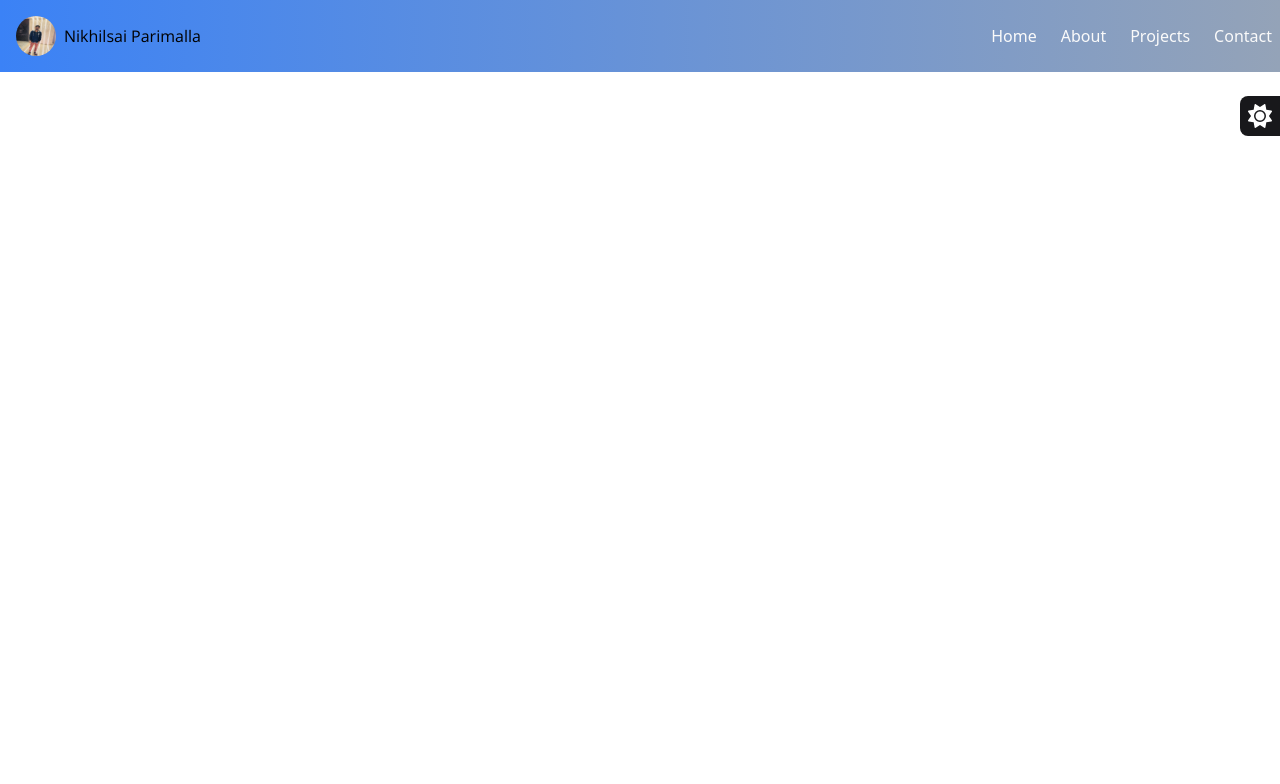
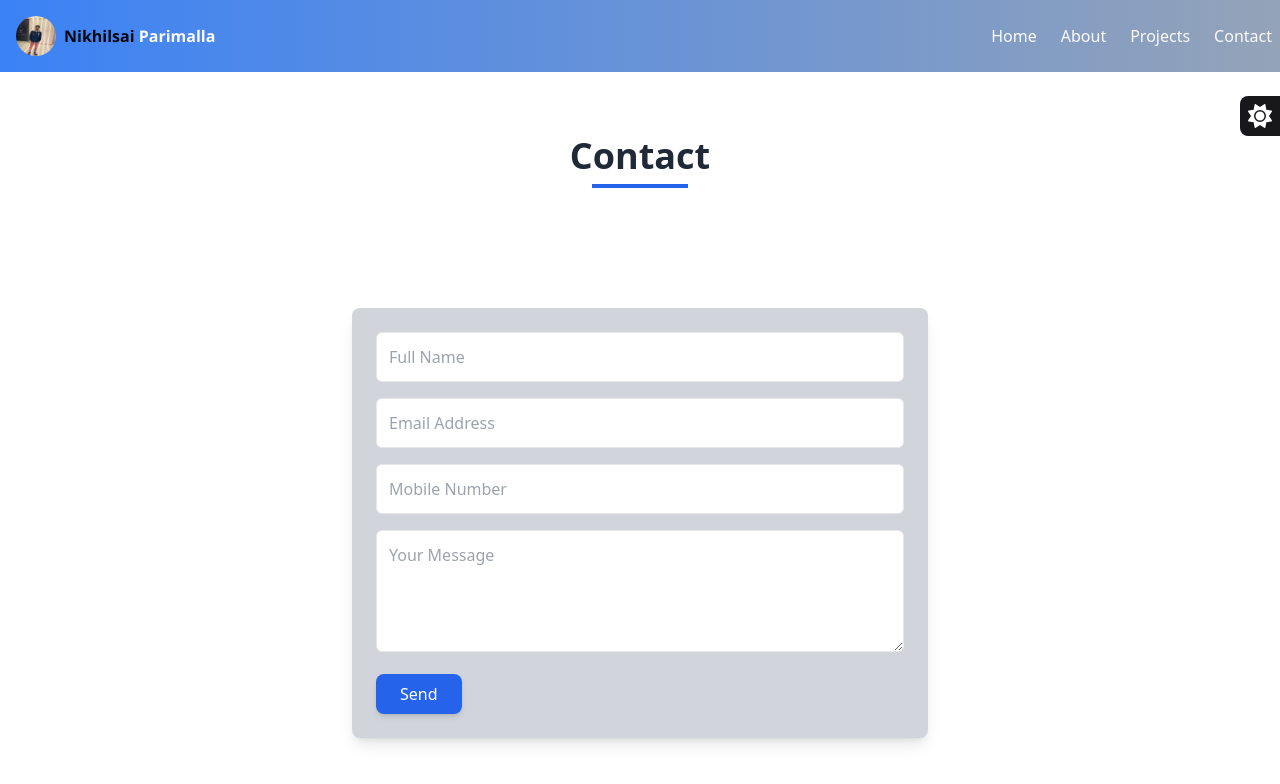
Before and after one commit to naustd/nikhilsai-portfolio, a React (Create React App) app: page /contact in a window 1280 px wide. Shown: the top 784 px of the page. Built offline with nearby package versions, Linux system fonts and the light colour scheme.

Commit message:
contact_page_created

```diff
--- a/package.json
+++ b/package.json
@@ -8,8 +8,10 @@
     "@testing-library/jest-dom": "^6.6.3",
     "@testing-library/react": "^16.3.0",
     "@testing-library/user-event": "^13.5.0",
-    "react": "^19.1.0",
-    "react-dom": "^19.1.0",
+    "emailjs-com": "^3.2.0",
+    "react": "^18.3.1",
+    "react-dom": "^18.3.1",
+    "react-quill": "^2.0.0",
     "react-router-dom": "^7.6.3",
     "react-scripts": "5.0.1",
     "react-simple-typewriter": "^5.0.1",
--- a/src/App.js
+++ b/src/App.js
@@ -1,12 +1,14 @@
 import "./App.css";
 import React from "react";
 import { BrowserRouter as Router, Routes, Route } from "react-router-dom";
-import Header from "./components/Header";
+
 import ToggleIcon from "./app/ToggleIcon";
 import ThemeToggle from "./app/ThemeToggle";
 
 import About from "./components/About";
 import Home from "./components/Home";
+import Header from "./components/Header";
+import Contact from "./components/Contact";
 
 function App() {
   return (
@@ -16,6 +18,7 @@ function App() {
         <Routes>
           <Route path="/home" element={<Home />}></Route>
           <Route path="/about" element={<About />}></Route>
+          <Route path="/contact" element={<Contact />}></Route>
         </Routes>
       </Router>
       <ThemeToggle />
--- a/src/app/SideButtons.js
+++ b/src/app/SideButtons.js
@@ -28,7 +28,15 @@ export default function SideButtons() {
             />
           </svg>
         </button>
-        <button className="bg-blue-600 text-white px-4 py-2 rounded hover:bg-blue-700 transition">
+        <button
+          className="bg-blue-600 text-white px-4 py-2 rounded hover:bg-blue-700 transition"
+          onClick={() =>
+            window.open(
+              "https://www.linkedin.com/in/parimalla-nikhilsai-58b1531a4",
+              "_blank"
+            )
+          }
+        >
           <svg
             xmlns="http://www.w3.org/2000/svg"
             height="32"
--- /dev/null
+++ b/src/app/Skills.js
@@ -0,0 +1,38 @@
+import React from "react";
+export default function Skills() {
+  const skillsData = [
+    { id: 1, skill: "Java 8/11/17" },
+    { id: 2, skill: "React JS" },
+    { id: 3, skill: "Postgre Sql" },
+    { id: 4, skill: "Spring Boot" },
+    { id: 5, skill: "Spring" },
+    { id: 6, skill: "Oracle Sql" },
+    { id: 7, skill: "HTML" },
+  ];
+  return (
+    <>
+      <div>
+        <h4 className="text-3xl font-bold text-gray-800 dark:text-zinc-50 mb-2 ml-8">
+          Skills
+        </h4>
+        <div className="w-14 h-1 bg-blue-600 mb-4 ml-10 flex items-center"></div>
+        <div className="p-8 bg-gray-100 min-h-screen">
+          <div className="grid grid-cols-1 sm:grid-cols-6 md:grid-cols-7 gap-6">
+            {skillsData.map((item) => {
+              return (
+                <div
+                  key={item.id}
+                  className="bg-white p-2 rounded-2xl shadow-md hover:shadow-xl transition duration-300 ease-in-out transform hover:scale-105 hover:ring-2 hover:ring-indigo-400 cursor-pointer"
+                >
+                  <h6 className="text-1xl font-semibold text-gray-800 text-wrap text-center">
+                    {item.skill}
+                  </h6>
+                </div>
+              );
+            })}
+          </div>
+        </div>
+      </div>
+    </>
+  );
+}
--- a/src/components/About.js
+++ b/src/components/About.js
@@ -1,5 +1,7 @@
+import Skills from "../app/Skills";
 import profileImg from "../assets/profilePhoto.jpg";
 import { Typewriter } from "react-simple-typewriter";
+<link defer rel="stylesheet" href="../src/index.css"></link>;
 export default function About() {
   return (
     <>
@@ -54,11 +56,11 @@ export default function About() {
               with RESTful APIs and responsive UIs using Tailwind CSS. I value
               clean code, collaboration, and continuous learning.
             </p>
-            <button className="rounded-md bg-blue-600 hover:bg-blue-700 px-6 py-2 text-white">
-              Contact
-            </button>
+            <button className="buttons">Contact</button>
+            <button className="buttons ml-10">Resume</button>
           </div>
         </div>
+        <Skills />
       </div>
     </>
   );
--- /dev/null
+++ b/src/components/Contact.js
@@ -0,0 +1,66 @@
+import React, { useRef } from "react";
+import { sendForm } from "emailjs-com";
+export default function Contact() {
+  const formRef = useRef();
+  const sendEmail = async (e) => {
+    e.preventDefault();
+    try {
+      await sendForm(
+        "service_5cg3ufi",
+        "template_jzieco4",
+        formRef.current,
+        "7OVvTqs_O94j5hOwB"
+      );
+      alert("Message sent successfully!");
+      formRef.current.reset();
+    } catch (error) {
+      alert("Failed to send message.");
+    }
+  };
+  return (
+    <>
+      <div className="flex flex-col items-center justify-center px-4 py-16 bg-white dark:bg-gray-900">
+        <div className="text-center">
+          <h2 className="text-4xl font-bold text-gray-800 dark:text-zinc-50 mb-2">
+            Contact
+          </h2>
+          <div className="w-24 h-1 bg-blue-600 mx-auto mb-4"></div>
+        </div>
+      </div>
+      <div className="max-w-xl mx-auto p-6 bg-gray-300 rounded-lg shadow-lg mt-10">
+        <form ref={formRef} className="space-y-4" onSubmit={sendEmail}>
+          <input
+            type="text"
+            name="name"
+            placeholder="Full Name"
+            required
+            className="w-full p-3 border rounded-md"
+          />
+          <input
+            type="email"
+            name="user_email"
+            placeholder="Email Address"
+            required
+            className="w-full p-3 border rounded-md"
+          />
+          <input
+            type="mobile"
+            name="user_mobile"
+            placeholder="Mobile Number"
+            required
+            className="w-full p-3 border rounded-md"
+          />
+
+          <textarea
+            name="message"
+            placeholder="Your Message"
+            required
+            rows={4}
+            className="w-full p-3 border rounded-md"
+          />
+          <button className="buttons">Send</button>
+        </form>
+      </div>
+    </>
+  );
+}
--- a/src/components/Home.js
+++ b/src/components/Home.js
@@ -1,20 +1,23 @@
 import SideButtons from "../app/SideButtons";
-
+<link defer rel="stylesheet" href="../src/index.css"></link>;
 export default function Home() {
   return (
     <>
       {/* box with buttons like linkedin, instagram, twitter */}
       <SideButtons />
-      <div className="flex flex-col items-center justify-center min-h-screen bg-gradient-to-b from-blue-50 to-white dark:from-gray-800 dark:to-gray-950 px-4">
+      <div className="flex flex-col items-center justify-center min-h-96 bg-gradient-to-b from-blue-50 to-white dark:from-gray-800 dark:to-gray-950 px-4">
         <h2 className="text-4xl md:text-5xl font-bold text-gray-800 dark:text-white mb-4 text-center">
           HEY MY NAME IS NIKHILSAI PARIMALLA
         </h2>
         <p className="text-lg md:text-xl text-gray-600 dark:text-gray-300 mb-6 text-center max-w-xl">
           I am kind like a person passionate about technologies.
         </p>
-        <button className="bg-blue-600 hover:bg-blue-700 text-white px-6 py-2 rounded-lg shadow-md transition-all duration-300">
-          Projects
-        </button>
+        <button className="buttons">Projects</button>
+        <div className="flex justify-center mt-10">
+          <div className="w-6 h-10 border-2 border-blue-900 rounded-full flex items-start justify-center">
+            <div className="w-1 h-1 bg-blue-900 rounded-full animate-bounce size-9 mt-1" />
+          </div>
+        </div>
       </div>
     </>
   );
--- a/src/components/header.js
+++ b/src/components/header.js
@@ -20,7 +20,10 @@ function Header() {
             className="logo rounded-full h-10"
             width="40"
           ></img>
-          <p className="open-sans-description">Nikhilsai Parimalla</p>
+          <p className="open-sans-description">
+            <span className="text-gray-950 font-bold">Nikhilsai</span>{" "}
+            <span className="text-zinc-50 font-bold">Parimalla</span>
+          </p>
         </div>
         <ToggleIcon />
         <div className="md:flex hidden flex-1 items-center justify-end">
--- a/src/index.css
+++ b/src/index.css
@@ -24,6 +24,9 @@ code {
   .navbar-item {
     @apply relative list-none text-zinc-50 cursor-pointer  items-center hover:text-zinc-200 hover:bg-white/10 transition-colors ease-in-out;
   }
+  .buttons {
+    @apply bg-blue-600 hover:bg-blue-700 text-white px-6 py-2 rounded-lg shadow-md transition-all duration-300;
+  }
 }
 
 @layer base {
@@ -33,15 +36,15 @@ code {
 }
 
 .coming-soon-regular {
-  font-family: "Coming Soon", cursive;
+  font-family: Coming Soon, cursive;
   font-weight: 400;
   font-style: normal;
 }
 
 .open-sans-description {
-  font-family: "Open Sans", sans-serif;
+  font-family: Open Sans, sans-serif;
   font-optical-sizing: auto;
   font-weight: 300;
   font-style: normal;
-  font-variation-settings: "wdth" 100;
+  font-variation-settings: wdth 100;
 }
```
Also changed, not shown: 1 other file (tests, documents, lock files or other folders).
